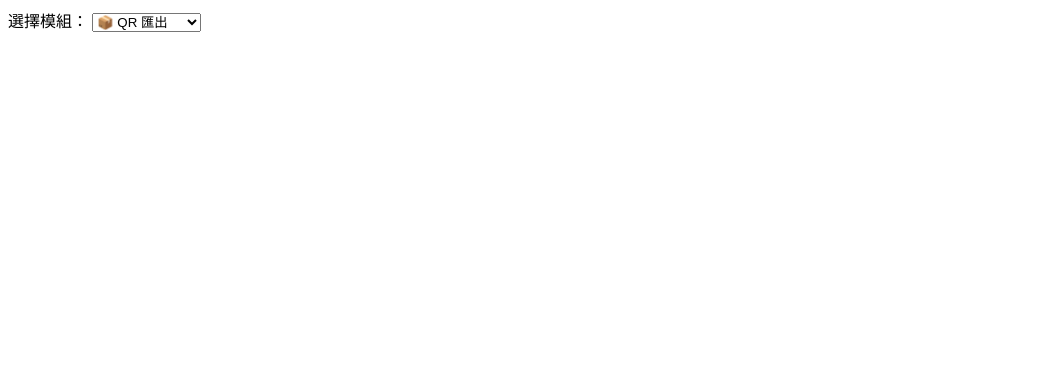
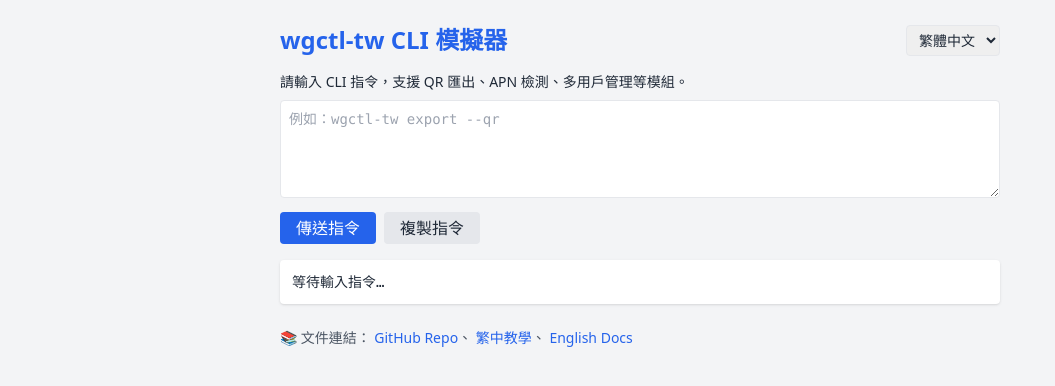
Before and after one commit to ONX999/wgctl-tw-web-cli, a plain HTML site: page index.html in a window 1280 px wide. Shown: the whole page, without its empty margins (0-1055 px from the left). Drawn offline with nearby package versions, Linux system fonts and the light colour scheme.

Commit message:
Refactor index.html structure and add content

```diff
--- a/index.html
+++ b/index.html
@@ -1,6 +1,49 @@
-<label for="moduleSelect" class="text-sm font-semibold mb-1 block">選擇模組：</label>
-<select id="moduleSelect" class="border rounded px-2 py-1 text-sm mb-4">
-  <option value="qr">📦 QR 匯出</option>
-  <option value="apn">📡 APN 診斷</option>
-  <option value="multi">👥 多用戶管理</option>
-</select>
+<!DOCTYPE html>
+<html lang="zh-Hant">
+<head>
+  <meta charset="UTF-8" />
+  <meta name="viewport" content="width=device-width, initial-scale=1.0" />
+  <title>wgctl-tw Web CLI 模擬器</title>
+  <script src="https://cdn.tailwindcss.com"></script>
+</head>
+<body class="bg-gray-100 text-gray-800">
+  <div class="max-w-3xl mx-auto p-6">
+    <div class="flex justify-between items-center mb-4">
+      <h1 class="text-2xl font-bold text-blue-600">wgctl-tw CLI 模擬器</h1>
+      <select id="langSwitcher" class="border rounded px-2 py-1 text-sm">
+        <option value="zh-TW" selected>繁體中文</option>
+        <option value="en">English</option>
+      </select>
+    </div>
+
+    <p id="introText" class="text-sm mb-2">
+      請輸入 CLI 指令，支援 QR 匯出、APN 檢測、多用戶管理等模組。
+    </p>
+
+    <textarea id="cliInput" rows="4" class="w-full border rounded p-2 font-mono text-sm mb-2" placeholder="例如：wgctl-tw export --qr"></textarea>
+
+    <div class="flex gap-2 mb-4">
+      <button onclick="sendCLI()" class="bg-blue-600 text-white px-4 py-1 rounded hover:bg-blue-700">傳送指令</button>
+      <button onclick="copyCLI()" class="bg-gray-200 text-gray-800 px-4 py-1 rounded hover:bg-gray-300">複製指令</button>
+    </div>
+
+    <pre id="cliOutput" class="bg-white p-3 rounded shadow text-sm font-mono whitespace-pre-wrap">等待輸入指令…</pre>
+
+    <div id="qrPreview" class="mt-4 hidden">
+      <h2 class="text-sm font-semibold mb-2">📦 QR 匯出預覽</h2>
+      <canvas id="qrCanvas" class="bg-white p-2 rounded shadow"></canvas>
+    </div>
+
+    <div class="mt-6 text-sm text-gray-600">
+      📚 文件連結：
+      <a href="https://github.com/universe/wgctl-tw" target="_blank" class="text-blue-600 hover:underline">GitHub Repo</a>、
+      <a href="docs/zh-TW.md" target="_blank" class="text-blue-600 hover:underline">繁中教學</a>、
+      <a href="docs/en.md" target="_blank" class="text-blue-600 hover:underline">English Docs</a>
+    </div>
+  </div>
+
+  <script src="lang.js"></script>
+  <script src="qr-export.js"></script>
+  <script src="main.js"></script>
+</body>
+</html>
```
